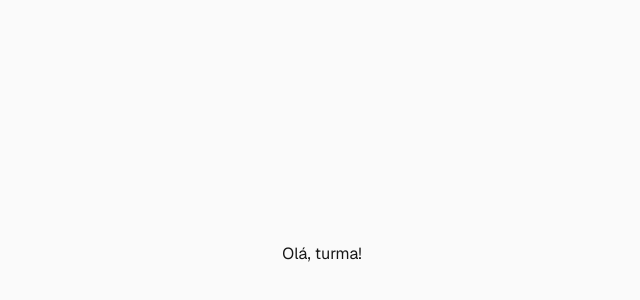
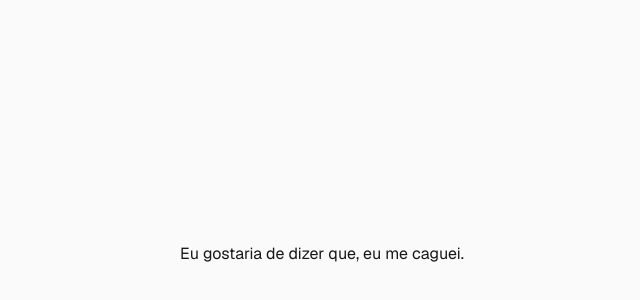
Before and after one commit to EdRelikya/front-end-2026, a Next.js app in the folder my-app/: page / in a window 1280 px wide. Shown: the part 146-446 px from the top of the page, without its empty margins (318-958 px from the left). Built offline with nearby package versions, Linux system fonts and the light colour scheme.

Commit message:
mudando a frase

```diff
--- a/my-app/app/page.js
+++ b/my-app/app/page.js
@@ -3,7 +3,7 @@ import Image from "next/image";
 export default function Home() {
   return (
     <div className="flex min-h-screen items-center justify-center bg-zinc-50 font-sans dark:bg-black">
-      Olá, turma!
+      Eu gostaria de dizer que, eu me caguei.
         </div>
   );
 }
```
